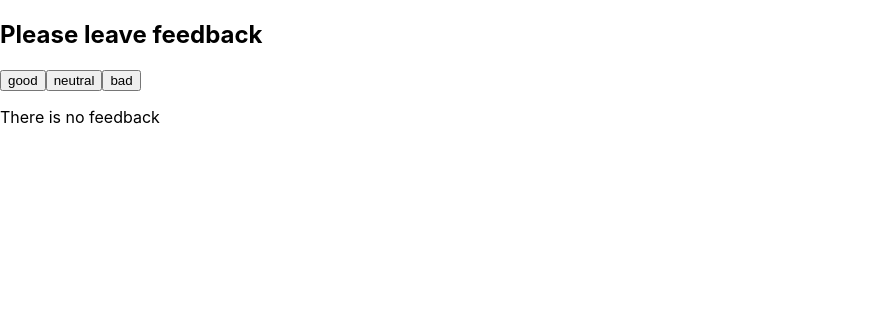
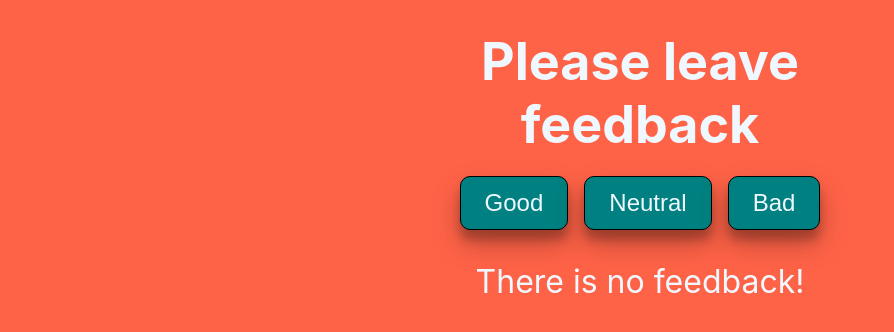
Before and after one commit to ansachuk/goit-react-hw-02-feedback, a React (Create React App) app: page / in a window 1280 px wide. Shown: the top 332 px of the page, without its empty margins (0-894 px from the left). Built offline with nearby package versions, Linux system fonts and the light colour scheme.

Commit message:
add all styles

```diff
--- a/src/components/App.jsx
+++ b/src/components/App.jsx
@@ -50,7 +50,7 @@ export default class App extends Component {
               positivePercentage={this.countPositiveFeedbackPercentage()}
             />
           ) : (
-            <Notification message="There is no feedback" />
+            <Notification message="There is no feedback!" />
           )}
         </Section>
       </>
--- a/src/components/Controls/Controls.jsx
+++ b/src/components/Controls/Controls.jsx
@@ -1,8 +1,10 @@
 import PropTypes from 'prop-types';
+import css from './Controls.module.css';
 
 const Controls = ({ title, onControlClick }) => {
   return (
     <button
+      className={css.control__button}
       onClick={() => {
         onControlClick(title);
       }}
--- a/src/components/Controls/Controls.module.css
+++ b/src/components/Controls/Controls.module.css
@@ -0,0 +1,24 @@
+.control__button {
+  font-size: 24px;
+  color: inherit;
+  text-transform: capitalize;
+
+  padding: 12px 24px;
+
+  background-color: teal;
+  border: 1px solid black;
+  border-radius: 10px;
+  box-shadow: 0 14px 28px rgba(0, 0, 0, 0.25), 0 10px 10px rgba(0, 0, 0, 0.22);
+
+  cursor: pointer;
+
+  transition: background-color 250ms ease;
+
+  @media screen and (max-width: 375px) {
+    padding: 12px 12px;
+  }
+}
+
+.control__button:hover {
+  background-color: rgb(1, 100, 100);
+}
--- a/src/components/FeedbackOptions/FeedbackOptions.jsx
+++ b/src/components/FeedbackOptions/FeedbackOptions.jsx
@@ -1,9 +1,11 @@
 import PropTypes from 'prop-types';
 import Controls from 'components/Controls/Controls';
 
+import css from './FeedbackOptions.module.css';
+
 const FeedbackOptions = ({ options, onLeaveFeedback }) => {
   return (
-    <div>
+    <div className={css.controls}>
       {options.map(key => (
         <Controls key={key} title={key} onControlClick={onLeaveFeedback} />
       ))}
--- a/src/components/FeedbackOptions/FeedbackOptions.module.css
+++ b/src/components/FeedbackOptions/FeedbackOptions.module.css
@@ -0,0 +1,7 @@
+.controls {
+  display: flex;
+  justify-content: center;
+  gap: 16px;
+
+  margin-bottom: 24px;
+}
--- a/src/components/Notification/Notification.jsx
+++ b/src/components/Notification/Notification.jsx
@@ -1,6 +1,9 @@
 import PropTypes from 'prop-types';
+import css from './Notification.module.css';
 
-const Notification = ({ message }) => <p>{message}</p>;
+const Notification = ({ message }) => (
+  <p className={css.notification}>{message}</p>
+);
 
 export default Notification;
 
--- /dev/null
+++ b/src/components/Notification/Notification.module.css
@@ -0,0 +1,4 @@
+.notification {
+  text-align: center;
+  font-size: 32px;
+}
--- a/src/components/Section/Section.jsx
+++ b/src/components/Section/Section.jsx
@@ -1,8 +1,10 @@
 import PropTypes from 'prop-types';
+import css from './Section.module.css';
+
 const Section = ({ title, children }) => {
   return (
-    <section>
-      {title && <h1>{title}</h1>}
+    <section className={css.section}>
+      {title && <h1 className={css.title}>{title}</h1>}
       {children}
     </section>
   );
--- /dev/null
+++ b/src/components/Section/Section.module.css
@@ -0,0 +1,15 @@
+.section {
+  width: 40%;
+  margin: 30px auto;
+}
+
+.title {
+  font-size: 52px;
+  text-align: center;
+
+  margin-bottom: 20px;
+
+  @media screen and (max-width: 375px) {
+    font-size: 32px;
+  }
+}
--- a/src/components/Statistics/Statistics.jsx
+++ b/src/components/Statistics/Statistics.jsx
@@ -1,15 +1,32 @@
 import PropTypes from 'prop-types';
+
+import css from './Statistics.module.css';
 
 const Statistics = ({ good, neutral, bad, total, positivePercentage }) => {
   return (
     <>
-      <h2>Statistics</h2>
-      <ul>
-        <li>Good:{good}</li>
-        <li>Neutral:{neutral}</li>
-        <li>Bad:{bad}</li>
-        <li>Total:{total}</li>
-        <li>Positive feedback:{positivePercentage || 0}%</li>
+      <h2 className={css.title}>Statistics</h2>
+      <ul className={css.list}>
+        <li className={css.listItem}>
+          Good:<span className={css.number}>{good}</span>
+        </li>
+
+        <li className={css.listItem}>
+          Neutral:<span className={css.number}>{neutral}</span>
+        </li>
+
+        <li className={css.listItem}>
+          Bad:<span className={css.number}>{bad}</span>
+        </li>
+
+        <li className={css.listItem}>
+          Total:<span className={css.number}>{total}</span>
+        </li>
+
+        <li className={css.listItem}>
+          Positive feedback:
+          <span className={css.number}>{positivePercentage || 0}%</span>
+        </li>
       </ul>
     </>
   );
--- a/src/components/Statistics/Statistics.module.css
+++ b/src/components/Statistics/Statistics.module.css
@@ -0,0 +1,19 @@
+.title {
+  text-align: center;
+  font-size: 32px;
+
+  margin-bottom: 12px;
+}
+
+.listItem {
+  font-size: 28px;
+  margin-bottom: 8px;
+}
+.number {
+  margin-left: 20px;
+
+  color: rgb(0, 255, 123);
+  font-weight: 600;
+
+  text-shadow: 3px 2px 0 #4f4f4f;
+}
--- a/src/index.css
+++ b/src/index.css
@@ -7,6 +7,22 @@ body {
     sans-serif;
   -webkit-font-smoothing: antialiased;
   -moz-osx-font-smoothing: grayscale;
+
+  background-color: tomato;
+  color: aliceblue;
+}
+
+h1,
+h2,
+ul,
+li,
+section {
+  margin: 0;
+  padding: 0;
+}
+
+ul {
+  list-style: none;
 }
 
 code {
```
